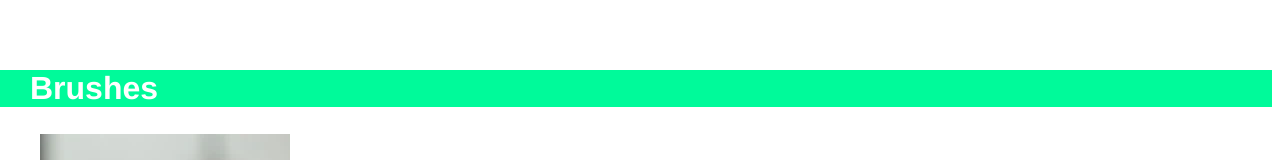
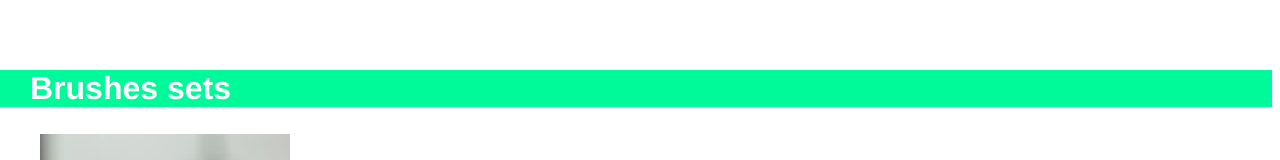
Before and after one commit to Aina734/Dasmotos-Art, a plain HTML site: page index.html in a window 1280 px wide. Shown: the part 211-371 px from the top of the page. Drawn offline with Linux system fonts and the light colour scheme.

Commit message:
Update index.html

```diff
--- a/index.html
+++ b/index.html
@@ -11,7 +11,7 @@
             <article>
                 <h1>Dasmoto's Arts & Crafts</h1>
                 <section id = brushes>
-                    <h2>Brushes</h2>
+                    <h2>Brushes sets</h2>
                     <figure>
                         <img src ="hacksaw.webp" alt = "picture of a lot of frames" > <br><br>
                         <figurecaption>Hacksaw Brushes</figurecaption>
```
